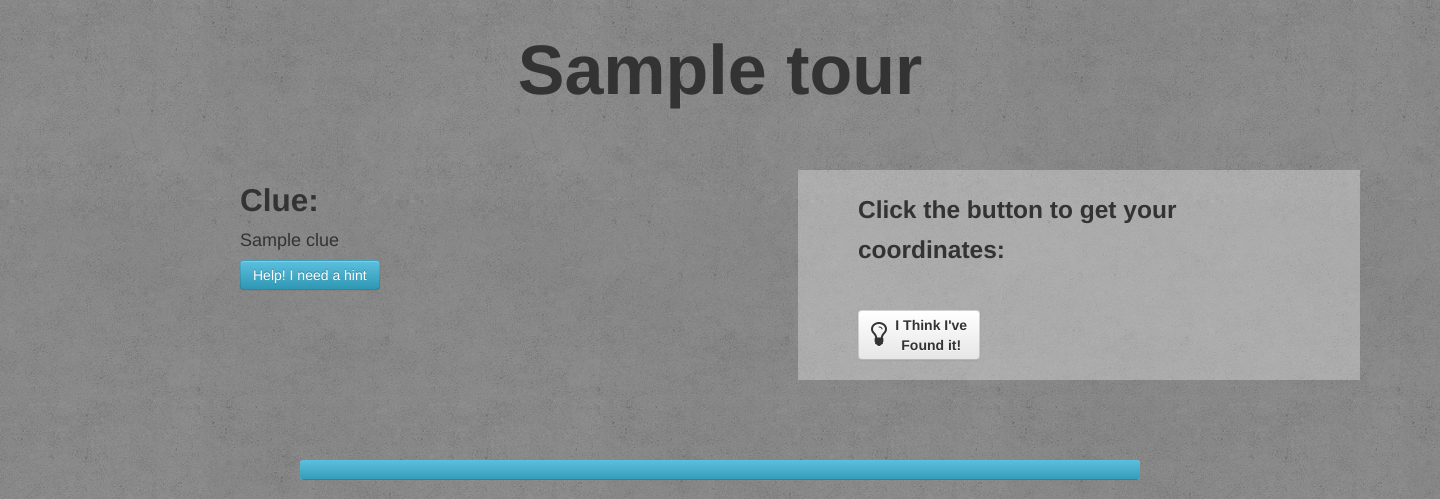
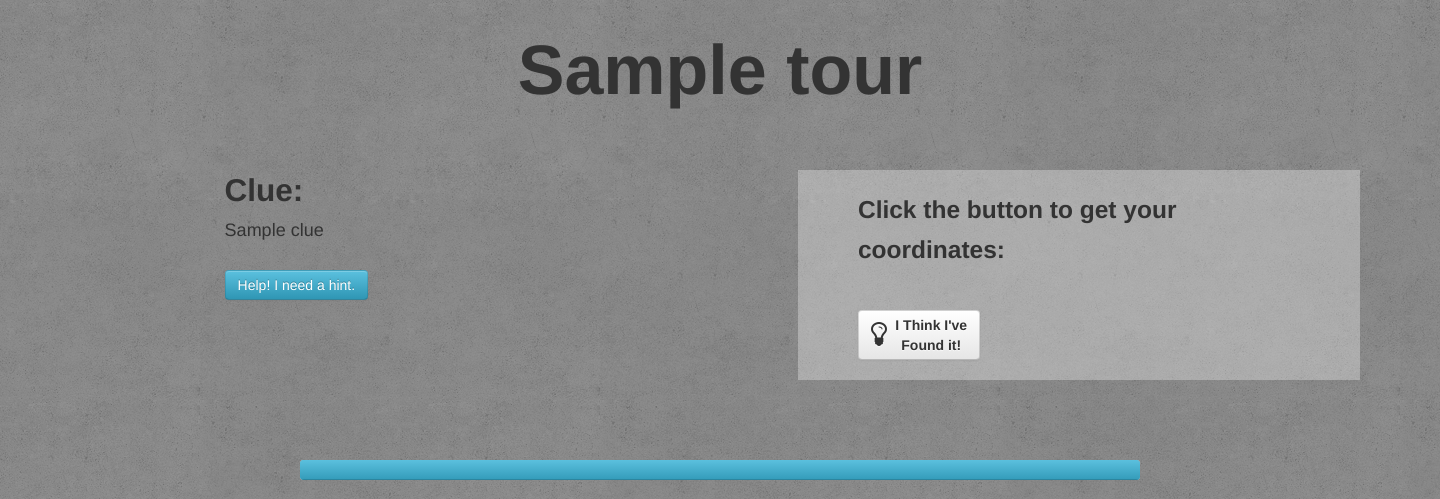
Before and after one commit to dplotkin/ScavengerTours, a Flask app: template templates/runningtour.html in a window 1440 px wide. Shown: the top 499 px of the page. Run offline with Flask 2, Linux system fonts and the light colour scheme; the template is opened without the code that fills it: most values are stand-ins (such as "Sample title", 1, 10 or a date in 2020); parts of the project's set-up code (start-up, migrations or seed data) failed here and were passed over.

Commit message:
changed margins of runningtour

```diff
--- a/templates/runningtour.html
+++ b/templates/runningtour.html
@@ -11,13 +11,13 @@
   <!-- Clue -->
   <div class="row-fluid">
     <div class="span6">
-      <div class="container" style="margin:70px 220px">
+      <div class="container" style="width:40%; margin-top:60px">
 	<h2>Clue:</h2>
-	<p style="font-size:18px">{{ clue }}</p>
+	<p style="font-size:18px">{{ clue }}</p><br>
 	<button type="button" class="btn btn-info" data-toggle="collapse" data-target="#hint">
-	 Help! I need a hint
+	 Help! I need a hint.
 	</button>
-	<div id="hint" class="collapse out"> <p>{{ hint }}</p></div>
+	<div id="hint" class="collapse out" style="font-size:16px"> <p style="margin:20px">{{ hint }}</p></div>
       </div>
     </div>
 
@@ -35,7 +35,6 @@
 
 
   <!-- Progress bar -->
-  <!-- MAKE THIS DIVIDED LATER INTO THIRDS OR WHATEVER -->
   <div class="progress progress-info special" style="width:60%;margin:20px auto">
     <div class="bar" style="width:{{ (stage)/(stages+1)*100 }}%;">
     </div>
```
